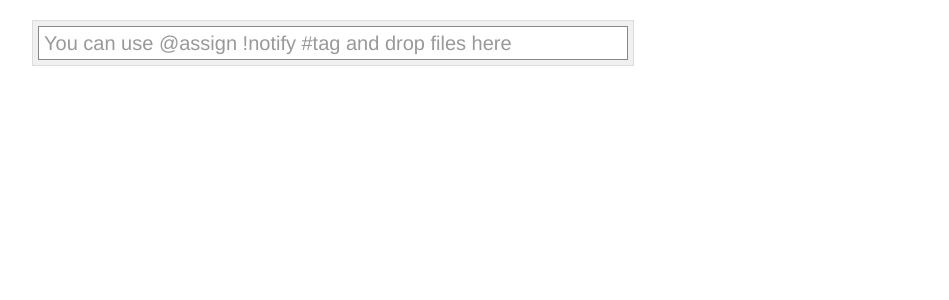
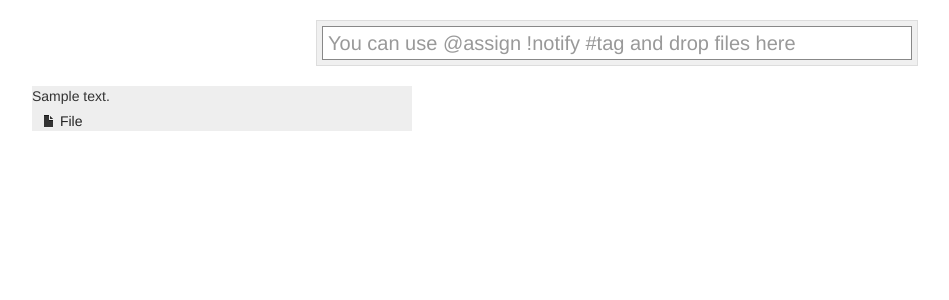
Before and after one commit to Zanfa/Task-Manager, a Flask app: page / in a window 1280 px wide. Shown: the top 300 px of the page, without its empty margins (23-972 px from the left). Run offline with Flask 2, Linux system fonts and the light colour scheme; a database or web service that is not in the repository returns one stand-in record (values such as "Sample title"); some libraries are stand-ins or nearby versions.

Commit message:
Tasks organized into columns

```diff
--- a/templates/index.html
+++ b/templates/index.html
@@ -75,6 +75,7 @@
         }
 
         .taskWrapper {
+            margin: 20px auto;
             position: relative;
             width: 600px;
             background: #F0F0F0;
@@ -84,7 +85,6 @@
 
         .taskInput {
             min-height: 28px !important;
-            height: 28px;
             margin: 0 5px;
             padding: 2px 5px;
             position: absolute;
@@ -104,6 +104,10 @@
 
         .taskInput {
             border: 1px solid #DDD;
+        }
+
+        textarea.taskInput {
+            height:  28px;
         }
 
         textarea:focus, textarea {
@@ -141,6 +145,10 @@
 
         .uploadContainer li:hover .icon-file, .uploadContainer li:hover .icon-upload {
             display: none;
+        }
+
+        .uploadContainer li:hover .uploaded .icon-file {
+            display: inline-block;
         }
 
         .uploadContainer li .icon-remove {
@@ -196,6 +204,28 @@
             border-color: #888;
         }
 
+        .tasklist {
+            -webkit-column-width: 380px;
+            -moz-column-width: 380px;
+            -o-column-width: 380px;
+            column-width: 380px;
+        }
+
+        .task {
+            background: #EEE;
+            margin: 0 0 10px 0;
+            -webkit-column-break-inside: avoid;
+            -moz-column-break-inside: avoid;
+            -o-column-break-inside: avoid;
+            column-break-inside: avoid;
+            width: 380px;
+            display: inline-block;
+        }
+
+        .task:first-child {
+            //margin-top: 0;
+        }
+
     </style>
 </head>
 <body>
@@ -209,6 +239,25 @@
                 <div id="helper"></div>
                 <ul id="uploads" class="uploadContainer" style="display: none;"></ul>
             </div>
+            <div class="tasklist center">
+                {% for task in tasks %}
+                    <div class="task">
+                        {{ task.description|safe }}
+                        {% if task["files"]|length > 0 %}
+                            <ul class="uploadContainer">
+                                {% for file in task["files"] %}
+                                    <li>
+                                        <span class="file uploaded">
+                                            <i class="icon-file"></i>
+                                            <a href="{{ file }}" target="_blank" class="filename">File</a>
+                                        </span>
+                                    </li>
+                                {% endfor %}
+                            </ul>
+                        {% endif %}
+                    </div>
+                {% endfor %}
+            </div>
         </div>
             <ul class="span6" style="display: none;">
                 <li>Active Word: <span id="activeWord">tere</span></li>
--- a/views.py
+++ b/views.py
@@ -9,4 +9,5 @@ from server import app, mongo
 
 @app.route('/')
 def main():
-    return render_template("index.html")
+    tasks = mongo.db.Tasks.find()
+    return render_template("index.html", tasks=tasks)
```
